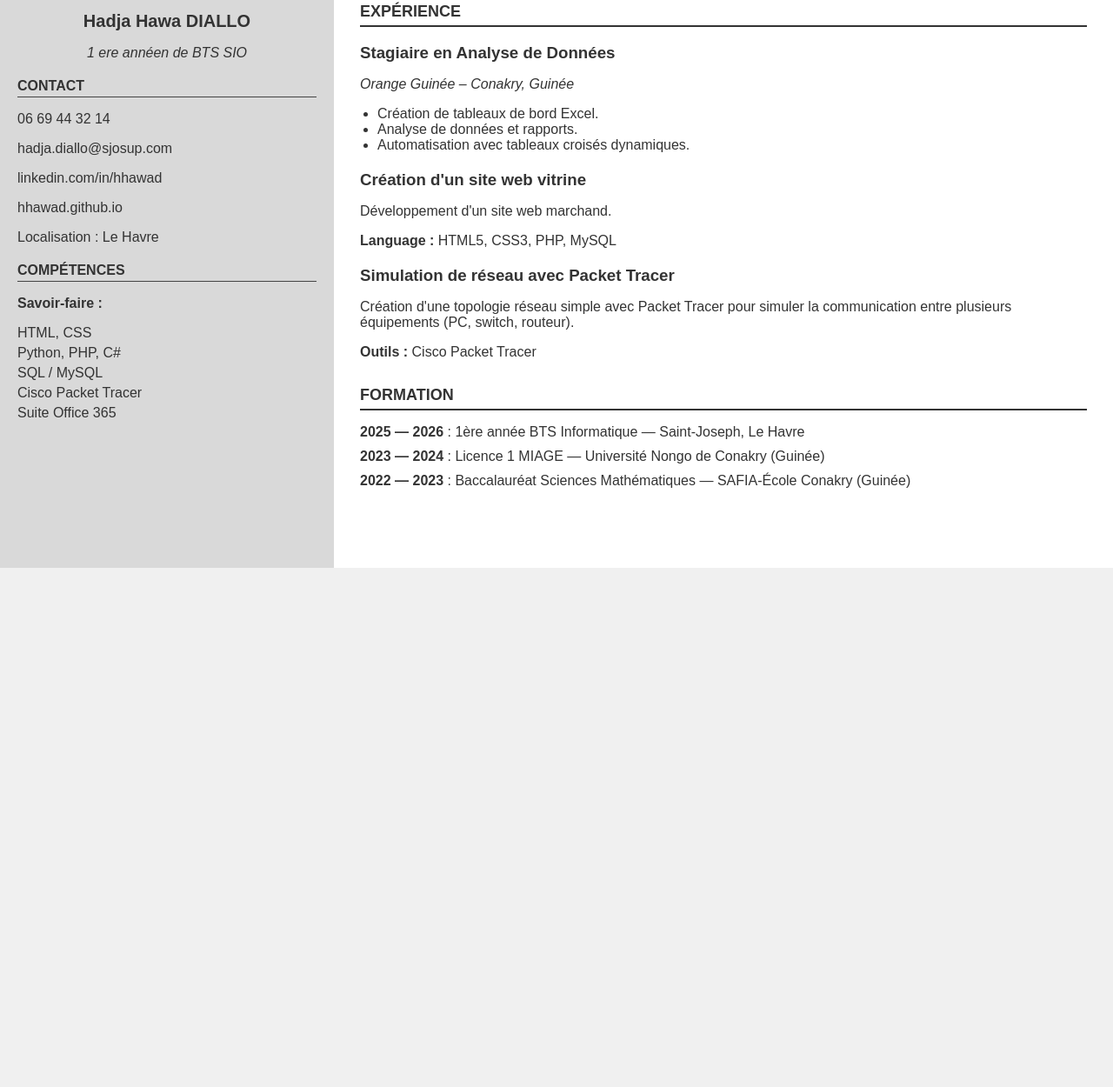
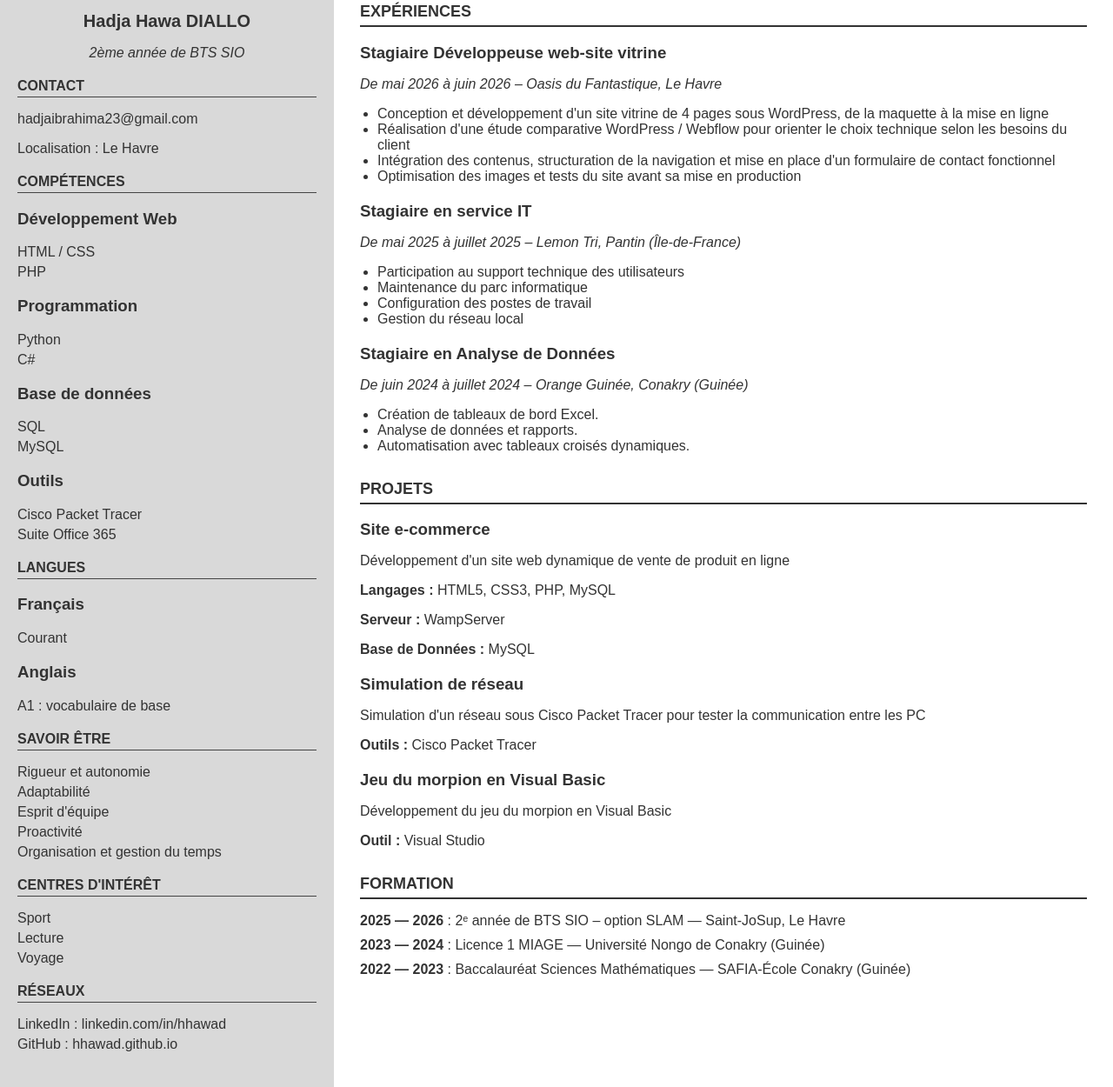
Before and after one commit to hhawad/hhawad.github.io, a plain HTML site: page index.html in a window 1280 px wide. Shown: the part 147-1397 px from the top of the page at 87% size. Before the commit the page ends 800 px from the top, so only its background shows below. Drawn offline with Linux system fonts and the light colour scheme.

Commit message:
Revise CV content for Hadja Hawa DIALLO
Updated the CV content for Hadja Hawa DIALLO, including contact information, skills, experiences, projects, and education details.

```diff
--- a/index.html
+++ b/index.html
@@ -14,27 +14,81 @@
 </div>
 
       <h1>Hadja Hawa DIALLO</h1>
-      <p class="description">1 ere annéen de BTS SIO</p>
+      <p class="description">2ème année de BTS SIO</p>
 
       <section class="contact">
           <h2>Contact</h2>
-          <p>06 69 44 32 14</p>
-         <p>hadja.diallo@sjosup.com</p>
-        <p>linkedin.com/in/hhawad</p>
-        <p>hhawad.github.io</p>
-
+          <p>hadjaibrahima23@gmail.com</p>
           <p>Localisation : Le Havre</p>
       </section>
 
       <section class="Competence">
           <h2>Compétences</h2>
-          <p><strong>Savoir-faire :</strong></p>
+
+          <h3>Développement Web</h3>
           <ul>
-              <li>HTML, CSS </li>
-              <li>Python, PHP, C#</li>
-              <li>SQL / MySQL</li>
+              <li>HTML / CSS</li>
+              <li>PHP</li>
+          </ul>
+
+          <h3>Programmation</h3>
+          <ul>
+              <li>Python</li>
+              <li>C#</li>
+          </ul>
+
+          <h3>Base de données</h3>
+          <ul>
+              <li>SQL</li>
+              <li>MySQL</li>
+          </ul>
+
+          <h3>Outils</h3>
+          <ul>
               <li>Cisco Packet Tracer</li>
               <li>Suite Office 365</li>
+          </ul>
+      </section>
+
+      <section class="langues">
+          <h2>Langues</h2>
+
+          <h3>Français</h3>
+          <ul>
+              <li>Courant</li>
+          </ul>
+
+          <h3>Anglais</h3>
+          <ul>
+              <li>A1 : vocabulaire de base</li>
+          </ul>
+      </section>
+
+      <section class="savoir-etre">
+          <h2>Savoir Être</h2>
+          <ul>
+              <li>Rigueur et autonomie</li>
+              <li>Adaptabilité</li>
+              <li>Esprit d'équipe</li>
+              <li>Proactivité</li>
+              <li>Organisation et gestion du temps</li>
+          </ul>
+      </section>
+
+      <section class="interets">
+          <h2>Centres d'intérêt</h2>
+          <ul>
+              <li>Sport</li>
+              <li>Lecture</li>
+              <li>Voyage</li>
+          </ul>
+      </section>
+
+      <section class="reseaux">
+          <h2>Réseaux</h2>
+          <ul>
+              <li>LinkedIn : linkedin.com/in/hhawad</li>
+              <li>GitHub : hhawad.github.io</li>
           </ul>
       </section>
   </aside>
@@ -43,43 +97,74 @@
       <header class="presentation">
           <h2>Accroche</h2>
           <p>
-              Étudiante en BTS Informatique.
-              Motivée et passionnée par le numérique,je développe mes connaissances en programmation,
-              bases de données et gestion de projets, que je souhaite mettre à profit pour contribuer à des projets concrets.
-
-
+            Actuellement étudiante en 2ème année de BTS SIO, spécialisée en développement logiciel,
+            je suis à la recherche d'un stage afin de mettre en pratique mes compétences,
+            approfondir mes connaissances et contribuer activement à la réalisation de projets informatiques au sein d'une entreprise.
+          </p>
       </header>
 
       <section class="experience">
-          <h2>Expérience</h2>
+          <h2>Expériences</h2>
+          <div class="exp-item">
+              <h3>Stagiaire Développeuse web-site vitrine</h3>
+              <p class="meta">De mai 2026 à juin 2026 – Oasis du Fantastique, Le Havre</p>
+              <ul>
+                  <li>Conception et développement d'un site vitrine de 4 pages sous WordPress, de la maquette à la mise en ligne</li>
+                  <li>Réalisation d'une étude comparative WordPress / Webflow pour orienter le choix technique selon les besoins du client</li>
+                  <li>Intégration des contenus, structuration de la navigation et mise en place d'un formulaire de contact fonctionnel</li>
+                  <li>Optimisation des images et tests du site avant sa mise en production</li>
+              </ul>
+          </div>
+
+          <div class="exp-item">
+              <h3>Stagiaire en service IT</h3>
+              <p class="meta">De mai 2025 à juillet 2025 – Lemon Tri, Pantin (Île-de-France)</p>
+              <ul>
+                  <li>Participation au support technique des utilisateurs</li>
+                  <li>Maintenance du parc informatique</li>
+                  <li>Configuration des postes de travail</li>
+                  <li>Gestion du réseau local</li>
+              </ul>
+          </div>
 
           <div class="exp-item">
               <h3>Stagiaire en Analyse de Données</h3>
-              <p class="meta">Orange Guinée – Conakry, Guinée</p>
+              <p class="meta">De juin 2024 à juillet 2024 – Orange Guinée, Conakry (Guinée)</p>
               <ul>
                   <li>Création de tableaux de bord Excel.</li>
                   <li>Analyse de données et rapports.</li>
                   <li>Automatisation avec tableaux croisés dynamiques.</li>
               </ul>
           </div>
+      </section>
 
+      <section class="projets">
+          <h2>Projets</h2>
           <div class="exp-item">
-              <h3>Création d'un site web vitrine</h3>
-              <p>Développement d'un site web marchand.</p>
-              <p><strong>Language :</strong> HTML5, CSS3, PHP, MySQL</p>
+              <h3>Site e-commerce</h3>
+              <p>Développement d'un site web dynamique de vente de produit en ligne</p>
+              <p><strong>Langages :</strong> HTML5, CSS3, PHP, MySQL</p>
+              <p><strong>Serveur :</strong> WampServer</p>
+              <p><strong>Base de Données :</strong> MySQL</p>
           </div>
 
           <div class="exp-item">
-              <h3>Simulation de réseau avec Packet Tracer</h3>
-              <p>Création d'une topologie réseau simple avec Packet Tracer pour simuler la communication entre plusieurs équipements (PC, switch, routeur).</p>
+              <h3>Simulation de réseau</h3>
+              <p>Simulation d'un réseau sous Cisco Packet Tracer pour tester la communication entre les PC</p>
               <p><strong>Outils :</strong> Cisco Packet Tracer</p>
+          </div>
+
+          <div class="exp-item">
+              <h3>Jeu du morpion en Visual Basic</h3>
+              <p>Développement du jeu du morpion en Visual Basic</p>
+              <p><strong>Outil :</strong> Visual Studio</p>
           </div>
       </section>
 
       <section class="education">
           <h2>Formation</h2>
           <ul>
-              <li><strong>2025 — 2026</strong> : 1ère année BTS Informatique — Saint-Joseph, Le Havre</li>
+              <li><strong>2025 — 2026</strong> : 2ᵉ année de BTS SIO – option SLAM — Saint-JoSup, Le Havre</li>
               <li><strong>2023 — 2024</strong> : Licence 1 MIAGE — Université Nongo de Conakry (Guinée)</li>
               <li><strong>2022 — 2023</strong> : Baccalauréat Sciences Mathématiques — SAFIA-École Conakry (Guinée)</li>
           </ul>
```
